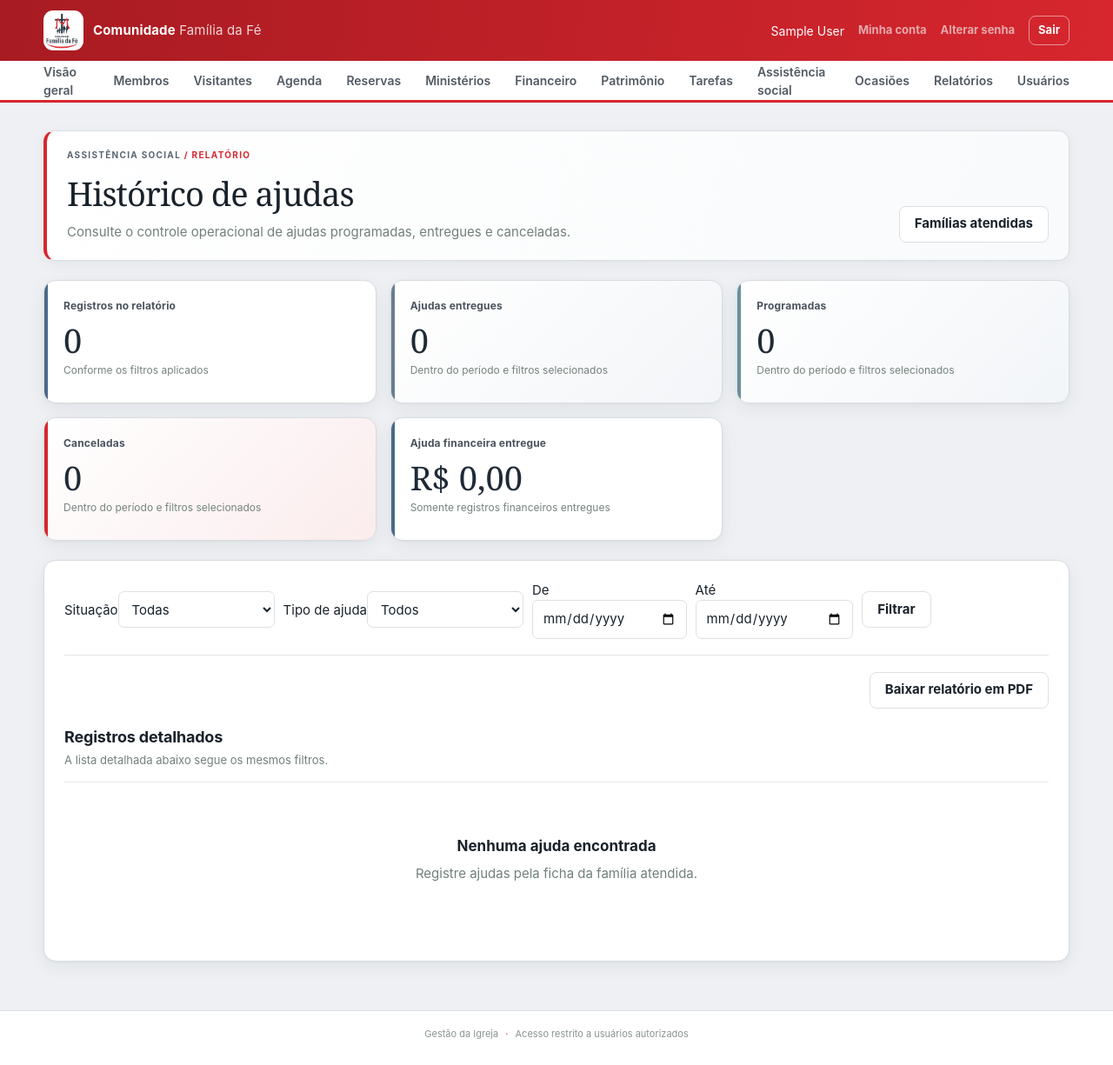
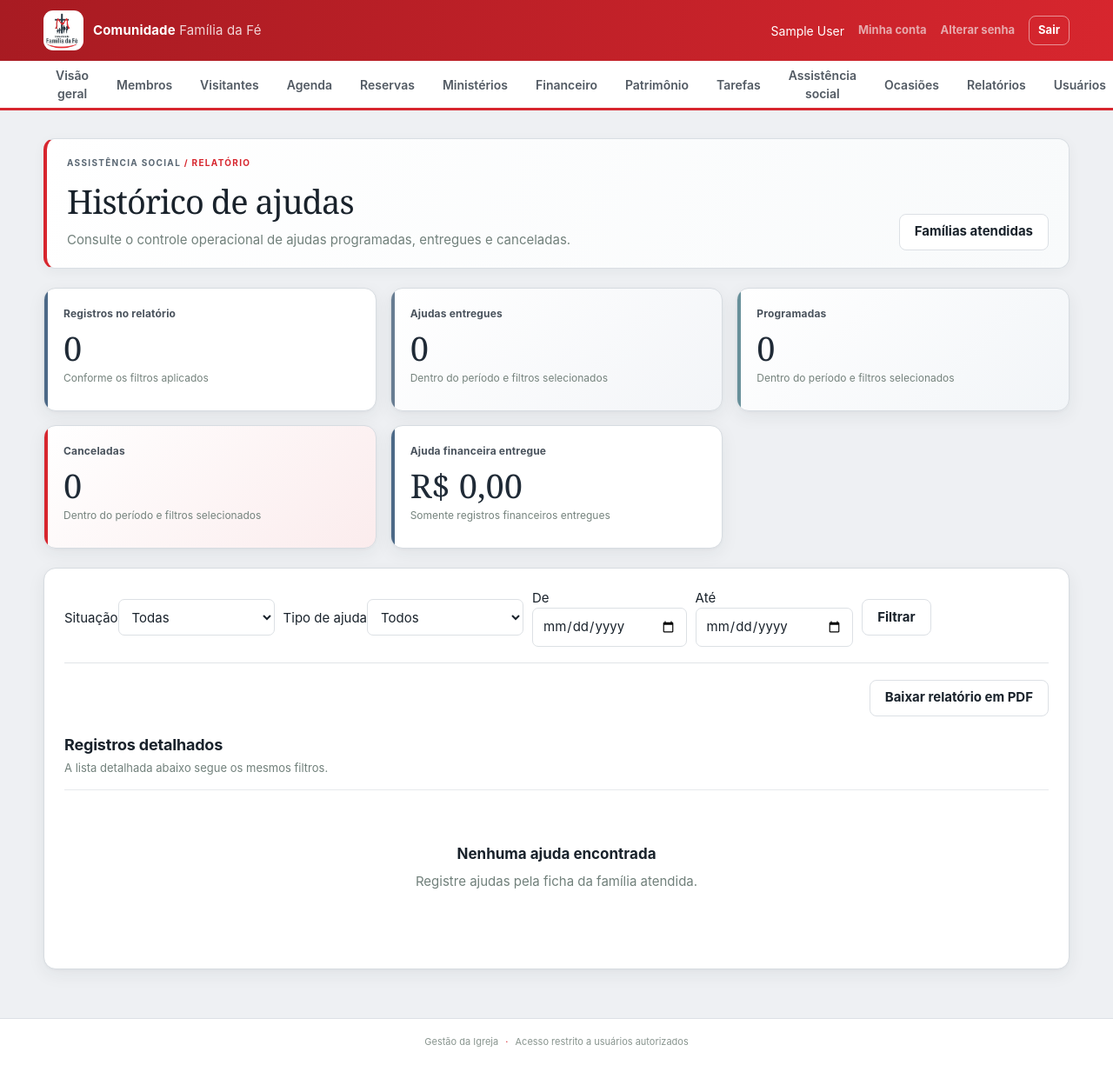
Before and after one commit to CHARLES-SANTOS-2472/gestao_igreja, a Django app: page /assistencia-social/ajudas/ in a window 1280 px wide. Shown: the whole page at 87% size. Before the commit the page ends 1195 px from the top, so only its background shows below. Run offline with Django 4.2, Linux system fonts and the light colour scheme; the visitor is signed in with stand-in values (Sample User, id 1); data that the repository does not hold is empty; parts of the project's set-up code (start-up, migrations or seed data) failed here and were passed over.

Commit message:
Menu principal centralizado e com espacamento uniforme
Co-authored-by: Copilot <223556219+Copilot@users.noreply.github.com>

```diff
--- a/static/css/app.css
+++ b/static/css/app.css
@@ -496,3 +496,6 @@ input:focus, select:focus, textarea:focus { outline: 3px solid #dce3eb; border-c
 .report-note { padding: 12px 14px; border-left: 3px solid var(--red); border-radius: 6px; background: var(--red-soft); }
 .report-preview { margin-top: 18px; }
 .page-actions { flex-wrap: wrap; justify-content: flex-end; }
+.main-nav { justify-content: safe center; gap: 4px; padding-top: 6px; padding-bottom: 6px; }
+.main-nav a { display: inline-flex; align-items: center; justify-content: center; min-height: 36px; padding: 0 14px; border-radius: 8px; text-align: center; transition: background .15s, color .15s; }
+.main-nav a:hover { background: var(--red-soft); text-decoration: none; }
--- a/templates/base.html
+++ b/templates/base.html
@@ -6,7 +6,7 @@
   <meta name="viewport" content="width=device-width, initial-scale=1">
   <meta name="theme-color" content="#1e2934">
   <title>{% block title %}Gestão da Igreja{% endblock %}</title>
-  <link rel="stylesheet" href="{% static 'css/app.css' %}?v=20261103-13">
+  <link rel="stylesheet" href="{% static 'css/app.css' %}?v=20261103-14">
 </head>
 <body>
   <header class="topbar">
```
